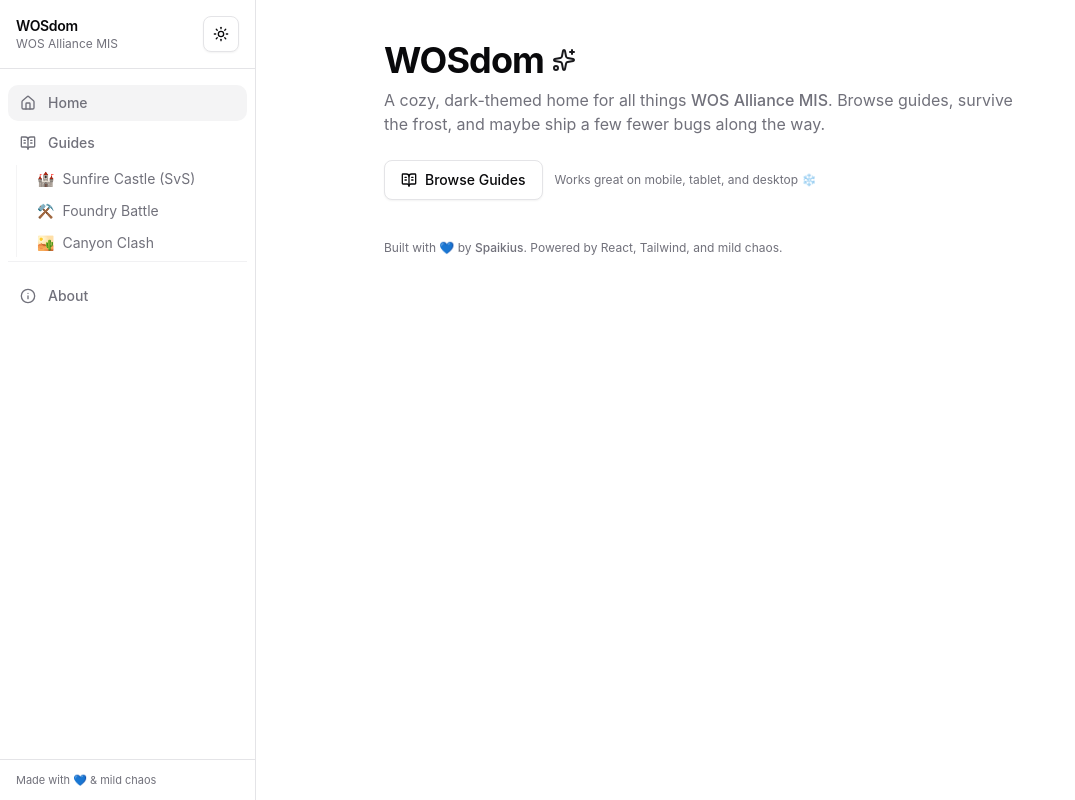
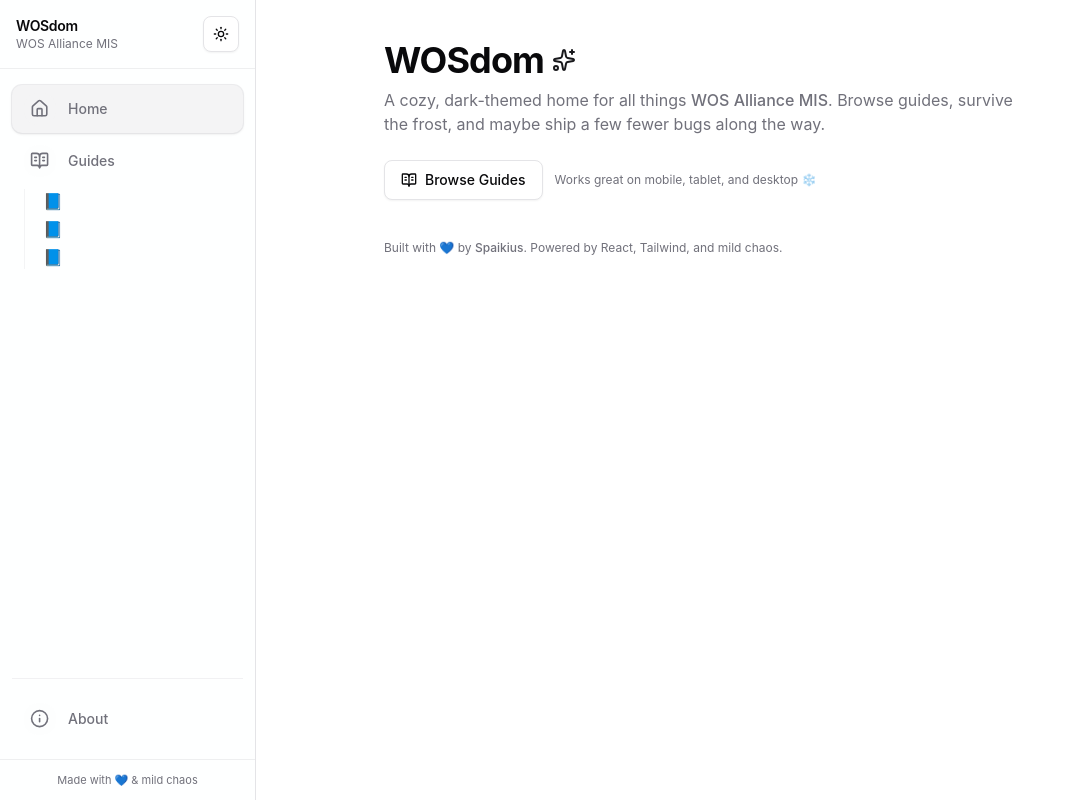
Before and after one commit to spaikius/wosdom-guides, a React (Vite) app: page / in a window 1280 px wide. Shown: the whole page, without its empty margins (0-1075 px from the left). Built offline with nearby package versions, Linux system fonts and the light colour scheme.

Commit message:
style: improve layout & guides page

```diff
--- a/src/components/RenderIcon.tsx
+++ b/src/components/RenderIcon.tsx
@@ -1,12 +1,46 @@
+import { cn, getDefinedIcon, isDefinedIcon, isEmoji, isUrl } from '@/lib/utils';
 import type { LucideIcon } from 'lucide-react';
 
 interface RenderIconProps extends React.HTMLAttributes<SVGSVGElement> {
   icon?: LucideIcon | string;
 }
 
-export const RenderIcon: React.FC<RenderIconProps> = ({ icon, ...params }) => {
-  const Icon = icon;
-  if (!Icon) return undefined;
-  if (typeof Icon === 'string') return Icon;
-  return <Icon {...params} />;
+export const RenderIcon: React.FC<RenderIconProps> = ({
+  icon,
+  className,
+  style,
+  ...svgProps
+}) => {
+  if (!icon) return null;
+
+  if (typeof icon !== 'string') {
+    const Icon = icon;
+    return <Icon className={className} style={style} {...svgProps} />;
+  }
+
+  if (isDefinedIcon(icon)) {
+    const iconSrc = getDefinedIcon(icon);
+    return <img src={iconSrc} className={className} style={style} alt="" />;
+  }
+
+if (isEmoji(icon)) {
+  return (
+    <span
+      className={cn(
+        className,
+        "inline-flex items-center justify-center leading-none"
+      )}
+      style={style}
+      aria-hidden="true"
+    >
+      <span className="text-[1em] leading-none">{icon}</span>
+    </span>
+  );
+}
+
+  if (isUrl(icon)) {
+    return <img src={icon} className={className} style={style} alt="" />;
+  }
+
+  return null;
 };
--- a/src/components/guide/GuideCard.tsx
+++ b/src/components/guide/GuideCard.tsx
@@ -1,5 +1,7 @@
+import * as React from 'react';
 import { Link } from '@tanstack/react-router';
 import type { LucideIcon } from 'lucide-react';
+import { ChevronRight } from 'lucide-react';
 import { Card, CardHeader, CardTitle } from '@/components/ui/card';
 import { ROUTES } from '@/config/routes';
 import { cn } from '@/lib/utils';
@@ -9,6 +11,7 @@
   slug: string;
   title: string;
   icon?: LucideIcon | string;
+  description?: string;
 };
 
 type GuideCardProps = {
@@ -16,31 +19,72 @@
   className?: string;
 };
 
+const GuideIcon: React.FC<{ icon: LucideIcon | string }> = ({ icon }) => (
+  <span
+    className={cn(
+      'flex items-center justify-center shrink-0',
+      'text-3xl md:text-5xl leading-none'
+    )}
+  >
+    <RenderIcon
+      icon={icon}
+      className="w-[1.5em] h-[1.5em] object-contain"
+    />
+  </span>
+);
+
+
 export const GuideCard: React.FC<GuideCardProps> = ({ guide, className }) => {
+  const { slug, title, icon, description } = guide;
+
   return (
     <Link
       to={ROUTES.GUIDE}
-      params={{ slug: guide.slug }}
-      className="block focus:outline-none focus-visible:ring-2 focus-visible:ring-primary/50 rounded-lg"
+      params={{ slug }}
+      className={cn(
+        'group block rounded-xl',
+        'focus-visible:outline-none',
+        'focus-visible:ring-2 focus-visible:ring-primary/60',
+        'focus-visible:ring-offset-2 focus-visible:ring-offset-background'
+      )}
+      aria-label={title}
     >
       <Card
         className={cn(
-          'group relative h-full transition-all duration-200 cursor-pointer border-border/70 bg-card/80 backdrop-blur-sm',
-          'hover:-translate-y-1 hover:shadow-lg',
-          className,
+          'relative h-full overflow-hidden border border-border/60 bg-card/80 backdrop-blur-sm shadow-sm',
+          'transition-all duration-200',
+          'hover:-translate-y-1 hover:shadow-xl',
+
+          'before:pointer-events-none before:absolute before:inset-0 before:-z-10',
+          'before:bg-linear-to-br before:from-primary/20 before:via-primary/5 before:to-transparent',
+          'before:opacity-0 group-hover:before:opacity-100',
+          className
         )}
       >
-        <CardHeader className="flex flex-col items-start">
-          <CardTitle className="flex items-center gap-3 text-lg md:text-xl font-semibold">
-            {guide.icon && (
-              <span className="text-2xl md:text-4xl leading-none">
-                <RenderIcon icon={guide.icon} />
+        <CardHeader className="flex flex-row items-center gap-4">
+          {icon && <GuideIcon icon={icon} />}
+
+          <div className="flex flex-1 flex-col gap-1 min-w-0">
+            <CardTitle className="flex items-center justify-between gap-2 text-base md:text-lg font-semibold tracking-tight">
+              <span className="truncate transition-colors group-hover:text-primary">
+                {title}
               </span>
+              <ChevronRight
+                className={cn(
+                  'h-4 w-4 shrink-0 text-muted-foreground',
+                  'transition-transform duration-200',
+                  'group-hover:translate-x-0.5 group-hover:text-primary'
+                )}
+                aria-hidden="true"
+              />
+            </CardTitle>
+
+            {description && (
+              <p className="text-xs md:text-sm text-muted-foreground line-clamp-2">
+                {description}
+              </p>
             )}
-            <span className="group-hover:text-primary transition-colors">
-              {guide.title}
-            </span>
-          </CardTitle>
+          </div>
         </CardHeader>
       </Card>
     </Link>
--- a/src/components/layout/SidebarNav.tsx
+++ b/src/components/layout/SidebarNav.tsx
@@ -1,5 +1,6 @@
+import * as React from 'react';
 import { Link } from '@tanstack/react-router';
-import type React from 'react';
+import type { LucideIcon } from 'lucide-react';
 import { ThemeToggle } from '@/components/ThemeToggle';
 import { cn } from '@/lib/utils';
 import type { NavItem } from '@/types/nav';
@@ -17,31 +18,33 @@
   return (
     <aside
       className={cn(
-        'hidden md:flex md:flex-col md:w-64 border-r bg-background/80 backdrop-blur',
-        'sticky top-0 h-screen overflow-y-auto',
+        'hidden md:flex md:flex-col md:w-64',
+        'border-r bg-background/90 backdrop-blur-xl',
+        'sticky top-0 h-screen overflow-y-auto'
       )}
     >
       {/* Header */}
-      <div className="flex items-center justify-between px-4 py-4 border-b">
+      <div className="flex items-center justify-between px-4 py-4 border-b border-border/60">
         <AppBrand layout="sidebar" />
         <ThemeToggle />
       </div>
 
       {/* Navigation */}
-      <nav className="flex-1 px-2 py-4 space-y-1">
-        {topItems.map((item) => (
-          <SideNavLink key={item.label} item={item} />
-        ))}
+      <nav className="flex-1 flex flex-col px-3 py-4 gap-2">
+        <div className="space-y-1">
+          {topItems.map((item) => (
+            <SideNavLink key={item.label} item={item} />
+          ))}
+        </div>
 
-        {/* Optional About at bottom */}
         {aboutItem && (
           <div className="mt-auto pt-4 border-t border-border/50">
-            <SideNavLink key={aboutItem.label} item={aboutItem} />
+            <SideNavLink item={aboutItem} subtle />
           </div>
         )}
       </nav>
 
-      <footer className="px-4 py-3 text-[11px] text-muted-foreground border-t">
+      <footer className="text-center px-4 py-3 text-[11px] text-muted-foreground border-t border-border/60">
         Made with 💙 & mild chaos
       </footer>
     </aside>
@@ -50,54 +53,79 @@
 
 type SideNavLinkProps = {
   item: NavItem;
+  subtle?: boolean;
 };
 
 const SideNavLink: React.FC<SideNavLinkProps> = ({
-  item: { icon: Icon, label, to, exact, params, children },
+  item: { icon, label, to, exact, params, children },
+  subtle,
 }) => {
   const hasChildren = !!children?.length;
 
   return (
-    <div>
+    <div className="space-y-1">
       <Link
         to={to}
         params={params}
         activeOptions={{ exact: exact ?? false }}
         className={cn(
-          'flex items-center gap-3 rounded-lg px-3 py-2 text-sm font-medium text-muted-foreground transition-colors',
-          'hover:bg-accent/60 hover:text-accent-foreground',
+          'group flex items-center gap-3 rounded-lg px-3 py-2 text-sm font-medium',
+          'text-muted-foreground transition-colors',
+          subtle
+            ? 'hover:bg-accent/40 hover:text-accent-foreground'
+            : 'hover:bg-accent/60 hover:text-accent-foreground'
         )}
         activeProps={{
-          className:
-            'bg-accent text-accent-foreground hover:bg-accent hover:text-accent-foreground',
+          className: cn(
+            'bg-accent text-accent-foreground',
+            'shadow-sm ring-1 ring-border/70',
+            !subtle && 'hover:bg-accent hover:text-accent-foreground'
+          ),
         }}
       >
-        {Icon && <Icon className="w-4 h-4" />}
-        <span>{label}</span>
+        {icon && (
+          <span
+            className={cn(
+              'flex h-8 w-8 items-center justify-center shrink-0',
+              'rounded-xl bg-accent/10',
+              'text-base'
+            )}
+          >
+            <RenderIcon
+              icon={icon as LucideIcon | string}
+              className="w-[1.2em] h-[1.2em] object-contain"
+            />
+          </span>
+        )}
+
+        <span className="flex-1 truncate">{label}</span>
       </Link>
 
       {hasChildren && (
-        <ul className="ml-2 mt-1 space-y-1 border-l border-border/40 pl-3">
-          {children.map((sub) => (
+        <ul className="ml-3 mt-1 space-y-1 border-l border-border/40 pl-3">
+          {children!.map((sub) => (
             <li key={sub.label}>
               <Link
                 to={sub.to}
                 params={sub.params}
                 activeOptions={{ exact: sub.exact ?? false }}
                 className={cn(
-                  // base styles
-                  'flex items-center gap-2 text-sm text-muted-foreground transition-colors',
-                  'py-1 px-2 rounded-md',
-                  'hover:text-accent-foreground hover:bg-accent/40',
+                  'group flex items-center gap-2 rounded-md px-2 py-1',
+                  'text-ms text-muted-foreground transition-colors',
+                  'hover:bg-accent/30 hover:text-accent-foreground'
                 )}
                 activeProps={{
                   className:
-                    // stronger active treatment
-                    'text-accent-foreground font-medium bg-accent/70',
+                    'bg-accent/70 text-accent-foreground font-medium',
                 }}
               >
-                <RenderIcon icon={sub.icon} className="w-3 h-3" />
-                <span>{sub.label}</span>
+                {sub.icon && (
+                  <RenderIcon
+                    icon={sub.icon}
+                    className="w-[1em] h-[1em] object-contain"
+                  />
+                )}
+                <span className="truncate">{sub.label}</span>
               </Link>
             </li>
           ))}
--- a/src/config/constants.ts
+++ b/src/config/constants.ts
@@ -1,2 +1,3 @@
 export const GITHUB_REPO_URL = 'https://github.com/spaikius/wosdom-guides';
 export const WOW_START_YEAR = 2007;
+export const DEFAULT_GUIDE_ICON = '📘';
--- /dev/null
+++ b/src/config/icons.ts
@@ -0,0 +1,8 @@
+import Item_FireCrystal_Icon from '@/assets/icons/item_fire_crystal.png';
+import Default_Icon from '@/assets/default_icon.png';
+
+export const ICONS = {
+  ':ITEM_FIRE_CRYSTAL:': Item_FireCrystal_Icon,
+
+  ':DEFAULT:': Default_Icon
+} as const;
--- a/src/hooks/useGuides.ts
+++ b/src/hooks/useGuides.ts
@@ -1,11 +1,6 @@
 import { useMemo } from 'react';
-import { loadGuidesNav } from '@/lib/nav-utils';
-
-export type GuideItem = {
-  slug: string;
-  title: string;
-  icon?: string;
-};
+import type { GuideItem } from '@/types/guide';
+import { loadGuides } from '@/lib/guides-utils';
 
 export type UseGuidesResult = {
   guides: GuideItem[];
@@ -13,13 +8,7 @@
 
 export function useGuides(): UseGuidesResult {
   const guides = useMemo(() => {
-    const navItems = loadGuidesNav();
-
-    return navItems.map((g) => ({
-      slug: g.params?.slug ?? '',
-      title: g.label,
-      icon: typeof g.icon === 'string' ? g.icon : '',
-    }));
+    return loadGuides();
   }, []);
 
   return { guides };
--- a/src/lib/guides-utils.ts
+++ b/src/lib/guides-utils.ts
@@ -1,3 +1,7 @@
+import guides from '@guides/guides.json';
+import { ensureValidIcon } from './utils';
+import type { GuideItem } from '@/types/guide';
+
 export function rewriteImagePaths(markdown: string, slug: string) {
   const base = import.meta.env.BASE_URL;
 
@@ -9,3 +13,12 @@
     },
   );
 }
+
+export function loadGuides(): GuideItem[] {
+  return guides.map((guide) => ({
+    slug: guide.slug,
+    title: guide.title,
+    icon: ensureValidIcon(guide.icon),
+    description: guide.description
+  }));
+}
--- a/src/lib/nav-utils.ts
+++ b/src/lib/nav-utils.ts
@@ -1,6 +1,7 @@
 import guides from '@guides/guides.json';
 import { ROUTES } from '@/config/routes';
 import type { NavItem } from '@/types/nav';
+import { ensureValidIcon } from './utils';
 
 export function findNavItemByLabel(
   items: NavItem[],
@@ -18,9 +19,9 @@
 
 export function loadGuidesNav(): NavItem[] {
   return guides.map((guide) => ({
-    label: guide.label,
+    label: guide.title,
     to: ROUTES.GUIDE,
     params: { slug: guide.slug },
-    icon: guide.emoji,
+    icon: ensureValidIcon(guide.icon),
   }));
 }
--- a/src/lib/utils.ts
+++ b/src/lib/utils.ts
@@ -1,6 +1,42 @@
+import { DEFAULT_GUIDE_ICON } from '@/config/constants';
+import { ICONS } from '@/config/icons';
+import type { ValueOf } from '@/types/util';
 import { type ClassValue, clsx } from 'clsx';
+import { icons } from 'lucide-react';
 import { twMerge } from 'tailwind-merge';
 
 export function cn(...inputs: ClassValue[]) {
   return twMerge(clsx(inputs));
 }
+
+export function isEmoji(value: string): boolean {
+  return /\p{Extended_Pictographic}/u.test(value);
+}
+
+export function isUrl(value: string): boolean {
+  try {
+    new URL(value);
+    return true;
+  } catch {
+    return false;
+  }
+};
+
+export function isDefinedIcon(value: string): boolean {
+  return value in ICONS;
+}
+
+export function ensureValidIcon(icon: string): string {
+  const FALLBACK = DEFAULT_GUIDE_ICON;
+
+  if (!icon) return FALLBACK;
+  if (isDefinedIcon(icon)) return icon;
+  if (isEmoji(icon)) return icon;
+  if (isUrl(icon)) return icon;
+
+  return FALLBACK;
+}
+
+export function getDefinedIcon(icon: string): ValueOf<typeof ICONS> {
+  return ICONS[icon as keyof typeof ICONS] ?? ICONS[':DEFAULT:'];
+}
--- a/src/pages/Guides.tsx
+++ b/src/pages/Guides.tsx
@@ -8,24 +8,47 @@
   const { guides } = useGuides();
 
   return (
-    <PageContainer>
-      <header className="space-y-2">
-        <h1 className="text-3xl font-bold flex items-center gap-2">
-          <BookOpenText className="w-6 h-6 text-primary" />
-          Guides
-        </h1>
-        <p className="text-sm text-muted-foreground max-w-prose">
-          Welcome to the <span className="font-medium">WOS Alliance MIS</span>{' '}
-          guide hub! Browse community tips, survival notes, and strategy
-          breakdowns - all in one place.
+    <PageContainer className="space-y-6 md:space-y-8">
+      <header className="space-y-4 border-b border-border/60 pb-4 md:pb-6 mb-4">
+        <div className="flex items-center justify-between gap-4">
+          <div className="flex items-center gap-3">
+            <div className="flex h-10 w-10 items-center justify-center rounded-2xl bg-primary/10 text-primary">
+              <BookOpenText className="h-5 w-5" />
+            </div>
+            <div className="space-y-1">
+              <h1 className="text-3xl md:text-4xl font-bold tracking-tight">
+                <span className="bg-linear-to-r from-primary to-blue-400 bg-clip-text text-transparent">
+                  Guides
+                </span>
+              </h1>
+              <p className="text-xs uppercase tracking-[0.18em] text-muted-foreground">
+                WOS Alliance MIS · Knowledge hub
+              </p>
+            </div>
+          </div>
+
+          {guides?.length ? (
+            <div className="hidden md:flex items-center gap-2 rounded-full border border-border/70 bg-background/80 px-3 py-1 text-xs text-muted-foreground">
+              <span className="h-2 w-2 rounded-full bg-emerald-400" />
+              <span>{guides.length} guide{guides.length !== 1 ? 's' : ''} available</span>
+            </div>
+          ) : null}
+        </div>
+
+        <p className="text-sm md:text-base text-muted-foreground max-w-2xl leading-relaxed">
+          Welcome to the <span className="font-medium">WOS Alliance MIS</span> guide hub.
+          Explore community wisdom, survival notes, and strategy breakdowns - all
+          curated to help you stay one step ahead.
         </p>
       </header>
 
-      <section className="space-y-3 pt-4">
-        <GuideGrid items={guides} />
+      <section className="space-y-4 md:space-y-5">
 
-        <Footnote className="text-center">
-          More guides coming soon - the furnace is still warming up 🔥
+          <GuideGrid items={guides} />
+
+
+        <Footnote className="text-center text-xs md:text-sm text-muted-foreground">
+          More guides are being forged in the furnace - check back soon 🔥
         </Footnote>
       </section>
     </PageContainer>
--- /dev/null
+++ b/src/types/guide.ts
@@ -0,0 +1,6 @@
+export type GuideItem = {
+  slug: string;
+  title: string;
+  icon?: string;
+  description?: string;
+};
--- /dev/null
+++ b/src/types/util.ts
@@ -0,0 +1 @@
+export type ValueOf<T> = T[keyof T];
```
Also changed, not shown: src/assets/default_icon.png (added), src/assets/icons/item_fire_crystal.png (added).
